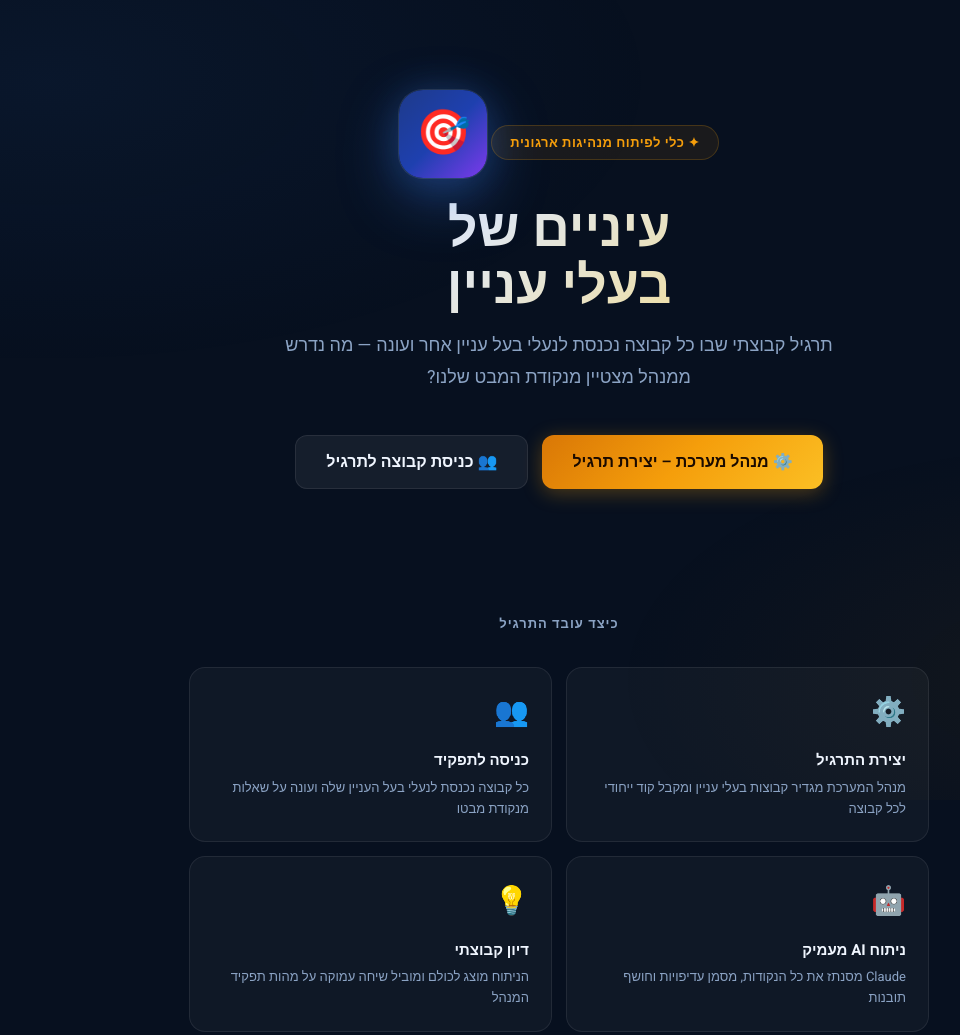
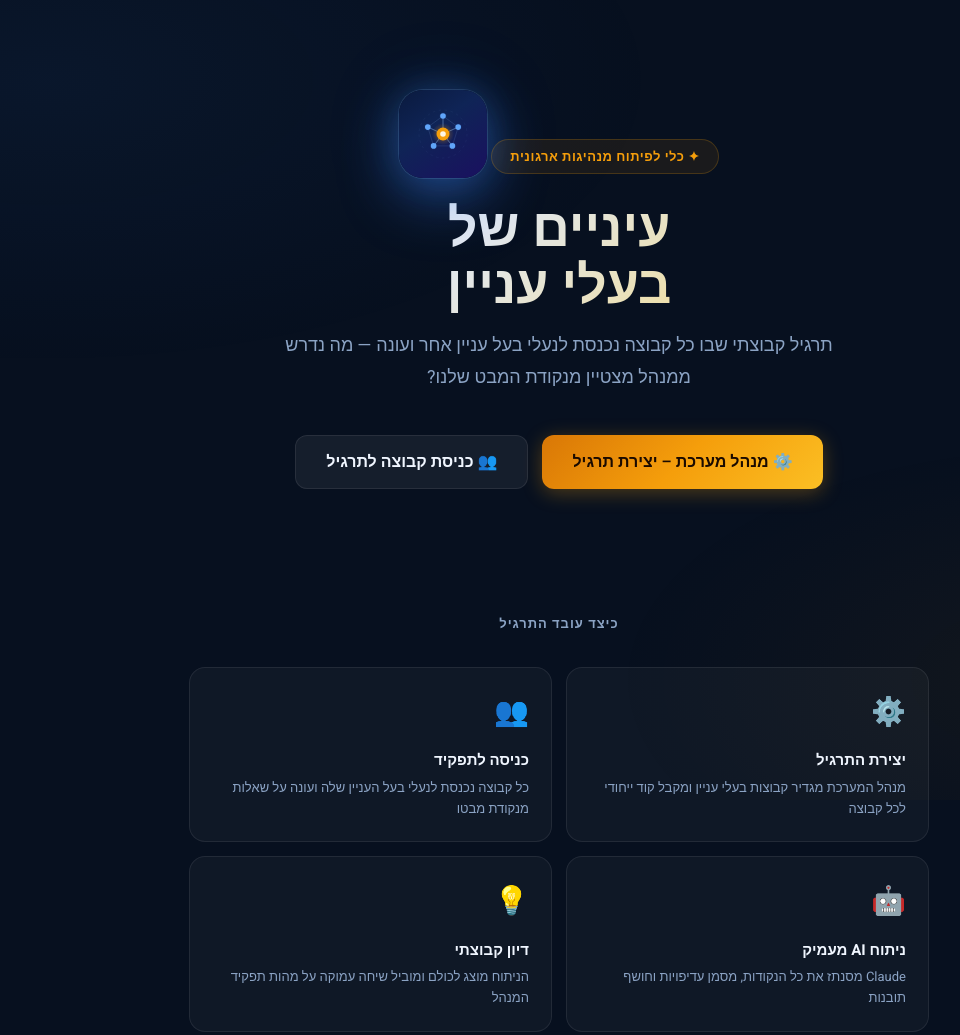
Before and after one commit to gkilon/management-exercise, a website: page public/index.html in a window 1280 px wide. Shown: the top 1035 px of the page, without its empty margins (81-1041 px from the left). Drawn offline with Linux system fonts and the light colour scheme.

Commit message:
design: replace 🎯 with premium stakeholder-constellation SVG logo

```diff
--- a/public/index.html
+++ b/public/index.html
@@ -58,7 +58,7 @@ body::before{content:'';position:fixed;inset:0;background:
 #app-header{background:rgba(7,16,31,.85);backdrop-filter:blur(20px);-webkit-backdrop-filter:blur(20px);border-bottom:1px solid var(--border);padding:14px 0;position:sticky;top:0;z-index:200}
 #app-header .container{display:flex;align-items:center;justify-content:space-between}
 .logo{display:flex;align-items:center;gap:10px;cursor:pointer;text-decoration:none}
-.logo-icon{width:38px;height:38px;background:linear-gradient(135deg,#1e40af,#7c3aed);border-radius:10px;display:flex;align-items:center;justify-content:center;font-size:19px;box-shadow:0 4px 12px rgba(59,130,246,.3)}
+.logo-icon{width:38px;height:38px;background:linear-gradient(145deg,#0f2456 0%,#1a3a8a 50%,#2d1f7a 100%);border-radius:10px;display:flex;align-items:center;justify-content:center;box-shadow:0 4px 16px rgba(59,130,246,.35),0 0 0 1px rgba(147,197,253,0.12)}
 .logo-text{font-weight:700;font-size:17px;color:var(--text)}
 
 /* ── Glass Card ── */
@@ -129,7 +129,7 @@ body::before{content:'';position:fixed;inset:0;background:
 /* ─────────────── HOME ─────────────── */
 .hero{padding:90px 0 60px;text-align:center;position:relative}
 .hero-eyebrow{display:inline-flex;align-items:center;gap:8px;background:rgba(245,158,11,.08);border:1px solid rgba(245,158,11,.2);border-radius:100px;padding:6px 18px;font-size:13px;color:var(--gold);font-weight:600;margin-bottom:24px;letter-spacing:.5px}
-.hero-icon{width:88px;height:88px;background:linear-gradient(135deg,#1e3a8a,#1e40af,#7c3aed);border-radius:24px;display:inline-flex;align-items:center;justify-content:center;font-size:44px;margin-bottom:24px;box-shadow:0 0 0 1px rgba(255,255,255,.1),0 20px 60px rgba(59,130,246,.35),var(--glow-b)}
+.hero-icon{width:88px;height:88px;background:linear-gradient(145deg,#0a1a3e 0%,#0f2456 40%,#1a1060 100%);border-radius:24px;display:inline-flex;align-items:center;justify-content:center;margin-bottom:24px;box-shadow:0 0 0 1px rgba(147,197,253,0.15),0 20px 60px rgba(59,130,246,.4),0 0 80px rgba(59,130,246,.15),var(--glow-b)}
 .hero-title{font-size:52px;font-weight:900;line-height:1.1;margin-bottom:14px;background:linear-gradient(135deg,#fff 0%,#e2e8f0 40%,var(--gold-l) 100%);-webkit-background-clip:text;-webkit-text-fill-color:transparent;background-clip:text}
 .hero-sub{font-size:18px;color:var(--text-s);max-width:560px;margin:0 auto 42px;line-height:1.75;font-weight:400}
 .hero-actions{display:flex;gap:14px;justify-content:center;flex-wrap:wrap;margin-bottom:64px}
@@ -262,7 +262,24 @@ body::before{content:'';position:fixed;inset:0;background:
 <header id="app-header" style="display:none">
   <div class="container">
     <div class="logo" onclick="navigate('home')">
-      <div class="logo-icon">🎯</div>
+      <div class="logo-icon">
+        <svg width="22" height="22" viewBox="0 0 22 22" fill="none" xmlns="http://www.w3.org/2000/svg">
+          <polygon points="11,4 17.7,8.8 15.1,16.7 6.9,16.7 4.3,8.8" fill="none" stroke="rgba(147,197,253,0.22)" stroke-width="0.6"/>
+          <line x1="11" y1="11" x2="11" y2="4"    stroke="rgba(147,197,253,0.55)" stroke-width="0.85" stroke-linecap="round"/>
+          <line x1="11" y1="11" x2="17.7" y2="8.8" stroke="rgba(147,197,253,0.55)" stroke-width="0.85" stroke-linecap="round"/>
+          <line x1="11" y1="11" x2="15.1" y2="16.7" stroke="rgba(147,197,253,0.55)" stroke-width="0.85" stroke-linecap="round"/>
+          <line x1="11" y1="11" x2="6.9" y2="16.7" stroke="rgba(147,197,253,0.55)" stroke-width="0.85" stroke-linecap="round"/>
+          <line x1="11" y1="11" x2="4.3" y2="8.8"  stroke="rgba(147,197,253,0.55)" stroke-width="0.85" stroke-linecap="round"/>
+          <circle cx="11"   cy="4"    r="1.6" fill="#93c5fd"/>
+          <circle cx="17.7" cy="8.8"  r="1.6" fill="#93c5fd"/>
+          <circle cx="15.1" cy="16.7" r="1.6" fill="#93c5fd"/>
+          <circle cx="6.9"  cy="16.7" r="1.6" fill="#93c5fd"/>
+          <circle cx="4.3"  cy="8.8"  r="1.6" fill="#93c5fd"/>
+          <circle cx="11"   cy="11"   r="3.4" fill="rgba(245,158,11,0.22)"/>
+          <circle cx="11"   cy="11"   r="2.4" fill="#f59e0b"/>
+          <circle cx="11"   cy="11"   r="1"   fill="rgba(255,255,255,0.82)"/>
+        </svg>
+      </div>
       <span class="logo-text">תרגיל בעלי עניין</span>
     </div>
   </div>
@@ -273,7 +290,47 @@ body::before{content:'';position:fixed;inset:0;background:
   <div class="container">
     <div class="hero">
       <div class="hero-eyebrow">✦ כלי לפיתוח מנהיגות ארגונית</div>
-      <div class="hero-icon">🎯</div>
+      <div class="hero-icon">
+        <svg width="54" height="54" viewBox="0 0 54 54" fill="none" xmlns="http://www.w3.org/2000/svg">
+          <defs>
+            <radialGradient id="cg" cx="50%" cy="50%" r="50%">
+              <stop offset="0%"   stop-color="rgba(245,158,11,0.45)"/>
+              <stop offset="100%" stop-color="rgba(245,158,11,0)"/>
+            </radialGradient>
+            <radialGradient id="ng" cx="50%" cy="50%" r="50%">
+              <stop offset="0%"   stop-color="rgba(96,165,250,0.5)"/>
+              <stop offset="100%" stop-color="rgba(59,130,246,0)"/>
+            </radialGradient>
+          </defs>
+          <!-- Faint outer orbit ring -->
+          <circle cx="27" cy="27" r="24" stroke="rgba(147,197,253,0.1)" stroke-width="0.5" stroke-dasharray="2.5 3.5"/>
+          <!-- Pentagon skeleton -->
+          <polygon points="27,9 42.2,20.1 36.4,38.9 17.6,38.9 11.8,20.1" fill="none" stroke="rgba(147,197,253,0.18)" stroke-width="0.75"/>
+          <!-- Spokes: center → each node -->
+          <line x1="27" y1="27" x2="27"   y2="9"    stroke="rgba(147,197,253,0.45)" stroke-width="1" stroke-linecap="round"/>
+          <line x1="27" y1="27" x2="42.2" y2="20.1" stroke="rgba(147,197,253,0.45)" stroke-width="1" stroke-linecap="round"/>
+          <line x1="27" y1="27" x2="36.4" y2="38.9" stroke="rgba(147,197,253,0.45)" stroke-width="1" stroke-linecap="round"/>
+          <line x1="27" y1="27" x2="17.6" y2="38.9" stroke="rgba(147,197,253,0.45)" stroke-width="1" stroke-linecap="round"/>
+          <line x1="27" y1="27" x2="11.8" y2="20.1" stroke="rgba(147,197,253,0.45)" stroke-width="1" stroke-linecap="round"/>
+          <!-- Node glows -->
+          <circle cx="27"   cy="9"    r="4"   fill="url(#ng)" opacity="0.7"/>
+          <circle cx="42.2" cy="20.1" r="4"   fill="url(#ng)" opacity="0.7"/>
+          <circle cx="36.4" cy="38.9" r="4"   fill="url(#ng)" opacity="0.7"/>
+          <circle cx="17.6" cy="38.9" r="4"   fill="url(#ng)" opacity="0.7"/>
+          <circle cx="11.8" cy="20.1" r="4"   fill="url(#ng)" opacity="0.7"/>
+          <!-- Stakeholder nodes -->
+          <circle cx="27"   cy="9"    r="2.8" fill="#60a5fa"/>
+          <circle cx="42.2" cy="20.1" r="2.8" fill="#60a5fa"/>
+          <circle cx="36.4" cy="38.9" r="2.8" fill="#60a5fa"/>
+          <circle cx="17.6" cy="38.9" r="2.8" fill="#60a5fa"/>
+          <circle cx="11.8" cy="20.1" r="2.8" fill="#60a5fa"/>
+          <!-- Center glow -->
+          <circle cx="27" cy="27" r="11" fill="url(#cg)"/>
+          <!-- Center node -->
+          <circle cx="27" cy="27" r="6.5" fill="#f59e0b"/>
+          <circle cx="27" cy="27" r="2.8" fill="rgba(255,255,255,0.9)"/>
+        </svg>
+      </div>
       <h1 class="hero-title">עיניים של<br>בעלי עניין</h1>
       <p class="hero-sub">תרגיל קבוצתי שבו כל קבוצה נכנסת לנעלי בעל עניין אחר ועונה — מה נדרש ממנהל מצטיין מנקודת המבט שלנו?</p>
       <div class="hero-actions">
```
